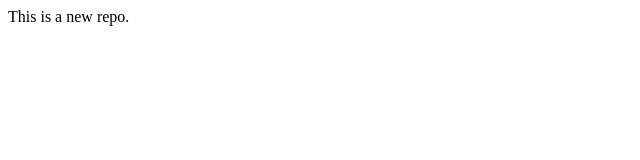
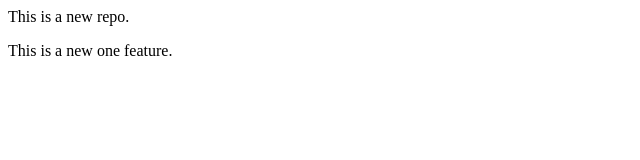
Before and after one commit to anshulrana7/Localrepo, a plain HTML site: page index.html in a window 1280 px wide. Shown: the whole page, without its empty margins (0-640 px from the left). Drawn offline with Linux system fonts and the light colour scheme.

Commit message:
Add new rrepo

```diff
--- a/index.html
+++ b/index.html
@@ -1 +1,2 @@
 <p> This is a new repo.</p>
+<p> This is a new one  feature.</p>
```
